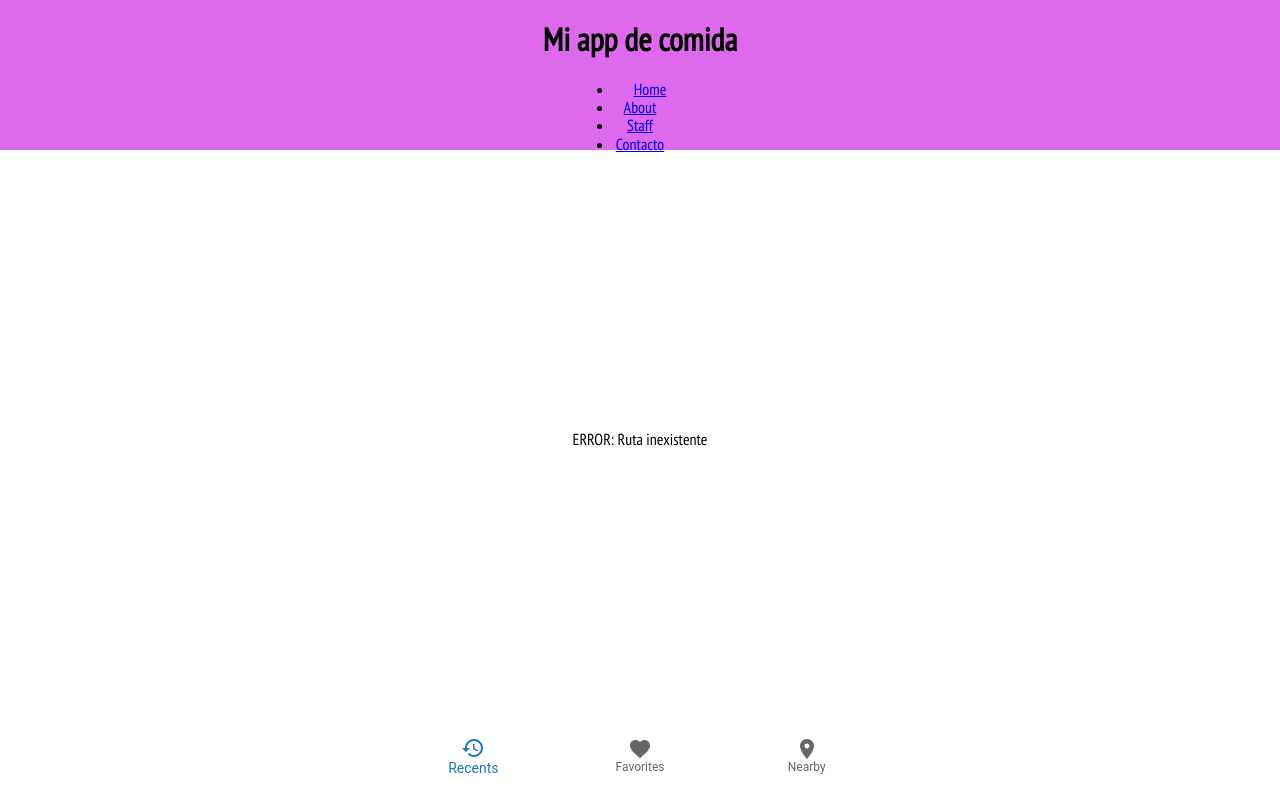
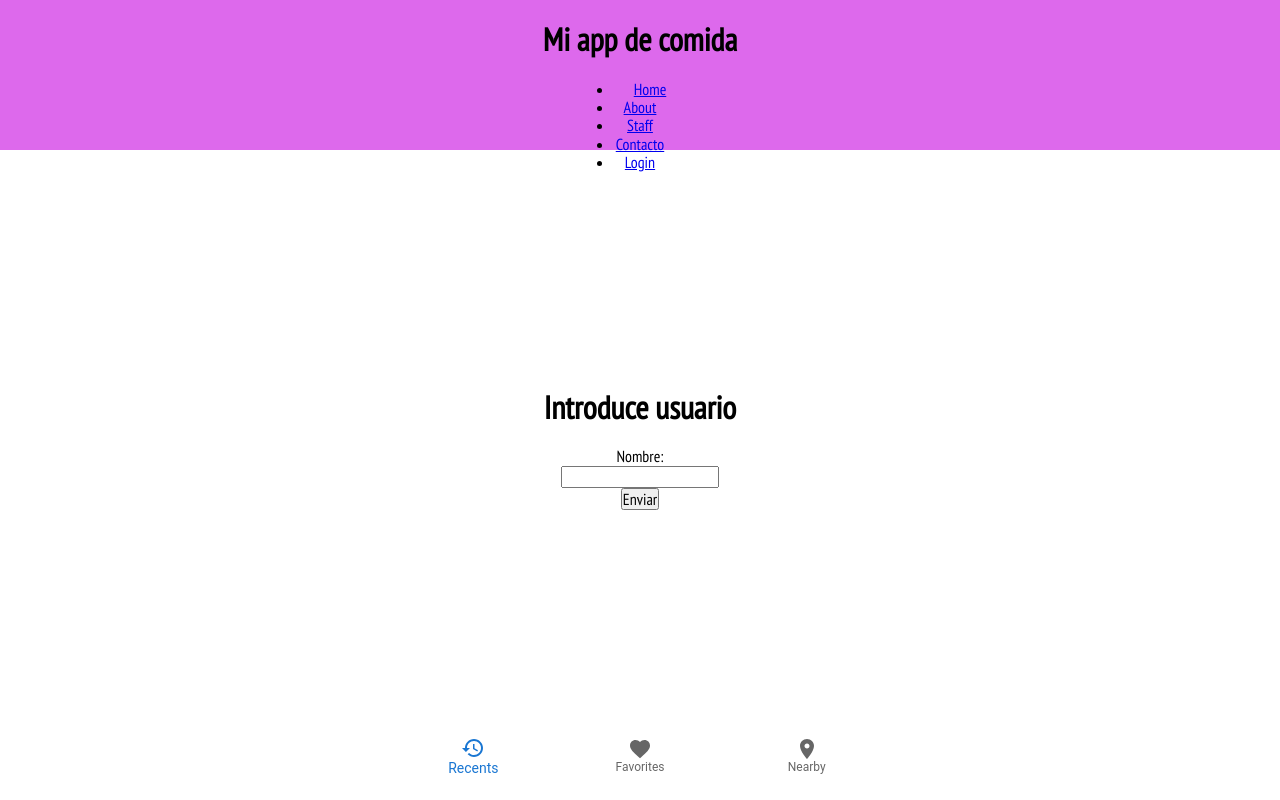
Before and after one commit to TheBridge-FullStackDeveloper/ft-jun21-React-examples, a React (Create React App) app: page /login in a window 1280 px wide. Built offline with nearby package versions, Linux system fonts and the light colour scheme.

Commit message:
add/context

```diff
--- a/src/App.js
+++ b/src/App.js
@@ -1,24 +1,50 @@
 import './App.css';
 
+import React, { Component } from 'react'
 import {BrowserRouter} from 'react-router-dom';
 
 import Footer from './components/Footer';
 import Header from './components/Header';
 import Main from './components/Main';
+import './styles/styles.scss'
+
+import {userContext} from './context/userContext';
+
+export class App extends Component {
+  constructor(props) {
+    super(props)
+
+    this.state = {
+      user: {
+        name:""
+      }
+    }
+  }
+
+  login = (name) => this.setState({user:{name}})
+
+  logout = () => this.setState({user:{name:""}})
 
 
-import './styles/styles.scss'
+  render() {
+    const value = {
+      user: this.state.user,
+      login: this.login,
+      logout: this.logout
+    }
 
-function App() {
-  return (
-    <div className="App">
+    return (
+      <div className="App">
       <BrowserRouter>
-        <Header/>
-        <Main/>
+        <userContext.Provider value={value}>
+          <Header/>
+          <Main/>
+        </userContext.Provider>
       </BrowserRouter>
       <Footer/>
     </div>
-  );
+    )
+  }
 }
 
-export default App;
+export default App
--- a/src/components/Header/Header.jsx
+++ b/src/components/Header/Header.jsx
@@ -1,12 +1,27 @@
 import React, { Component } from "react";
 import Nav from "../Nav/Nav";
+
+import {userContext} from '../../context/userContext';
 
 class Header extends Component {
   render() {
     return (
       <header className="header">
         <h1 className="header--h1">Mi app de comida</h1>
+
         <Nav/>
+
+        <userContext.Consumer>
+        {({user,logout}) =>
+
+          user.name?
+          <>
+            <p>Hola, {user.name}</p>
+            <button onClick={()=>logout()}>Logout</button>
+          </> :""
+        }
+        </userContext.Consumer>
+
       </header>
     )
   }
--- /dev/null
+++ b/src/components/Login/Login.jsx
@@ -0,0 +1,47 @@
+import React, { Component } from "react";
+import {userContext} from '../../context/userContext';
+
+class Login extends Component {
+  constructor(props) {
+    super(props)
+
+    this.state = {
+    }
+    this.name = React.createRef();
+  }
+
+
+handleChange = (event) => {
+  console.log(event.target.value);
+}
+
+handleSubmit = (event) =>{
+  event.preventDefault();
+  console.log("Enviado:"+this.name.current.value);
+
+
+}
+  render() {
+    return <div>
+
+              <h1>Introduce usuario</h1>
+              <form onSubmit={this.handleSubmit} className="product-list-form">
+
+                  <label>
+                  Nombre:
+                  </label>
+
+                  <input type="text" onChange={this.handleChange} ref={this.name}/>
+
+                  <userContext.Consumer>
+                    {({user,login}) =>
+                      <input type="submit" value="Enviar" onClick={()=>login(this.name.current.value)}/>
+                    }
+                  </userContext.Consumer>
+
+              </form>
+            </div>;
+  }
+}
+
+export default Login;
--- /dev/null
+++ b/src/components/Login/index.js
@@ -0,0 +1 @@
+export { default } from "./Login";
--- a/src/components/Main/Main.jsx
+++ b/src/components/Main/Main.jsx
@@ -5,6 +5,7 @@ import About from "../About";
 import Contact from "../Contact";
 import Staff from "../Staff";
 import Error from "../Error/Error";
+import Login from "../Login";
 
 class Main extends Component {
 
@@ -16,6 +17,7 @@ class Main extends Component {
                 <Route path="/about" component={About} />
                 <Route path="/staff" component={Staff} />
                 <Route path="/contact" component={Contact} />
+                <Route path="/login" component={Login} />
                 <Route component={Error} />
             </Switch>
       </main>
--- a/src/components/Nav/Nav.jsx
+++ b/src/components/Nav/Nav.jsx
@@ -10,6 +10,7 @@ class Nav extends Component {
         <li className="Header--nav-element"><Link to="/about">About</Link></li>
         <li className="Header--nav-element"><Link to="/staff">Staff</Link></li>
         <li className="Header--nav-element"><Link to="/contact">Contacto</Link></li>
+        <li className="Header--nav-element"><Link to="/login">Login</Link></li>
       </ul>
     </nav>);
   }
--- a/src/components/ProductList/ProductList.jsx
+++ b/src/components/ProductList/ProductList.jsx
@@ -1,6 +1,9 @@
 import React, { Component } from 'react'
 import Product from '../Product'
 import products from '../../data.js'
+
+import {userContext} from '../../context/userContext';
+
 
 export class ProductList extends Component {
 
@@ -69,6 +72,13 @@ export class ProductList extends Component {
 
         return (
             <div className="product-list">
+
+                <userContext.Consumer>
+                {({user}) =>
+                user.name?<h1>Hola, {user.name}</h1>:""
+                }
+                </userContext.Consumer>
+
                 <h1>Añadir producto</h1>
                 <form onSubmit={this.addProduct} className="product-list-form">
 
--- /dev/null
+++ b/src/context/userContext.js
@@ -0,0 +1,5 @@
+import React from 'react';
+
+const userContext = React.createContext();
+
+export { userContext };
```
Also changed, not shown: src/components/Login/Login.css (added), 1 other file (tests, documents, lock files or other folders).
